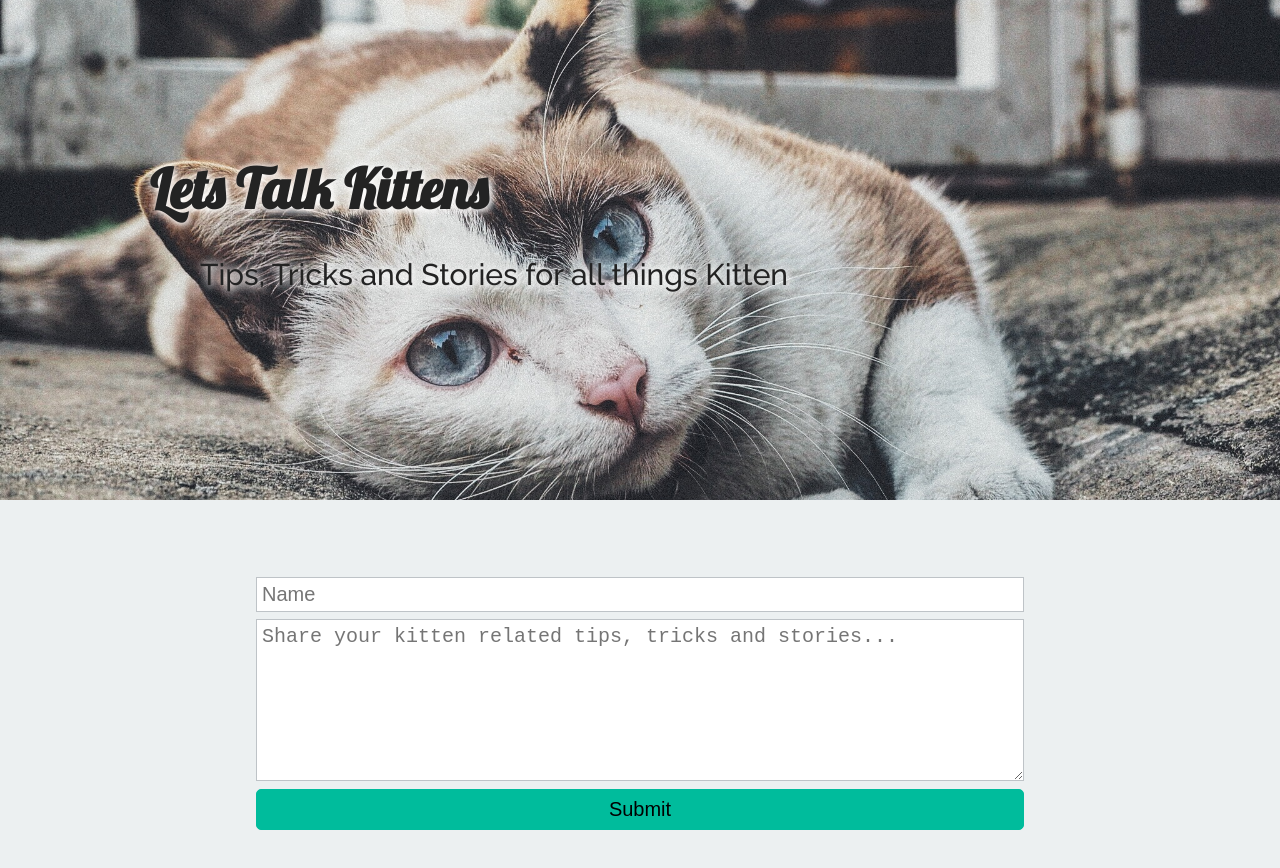
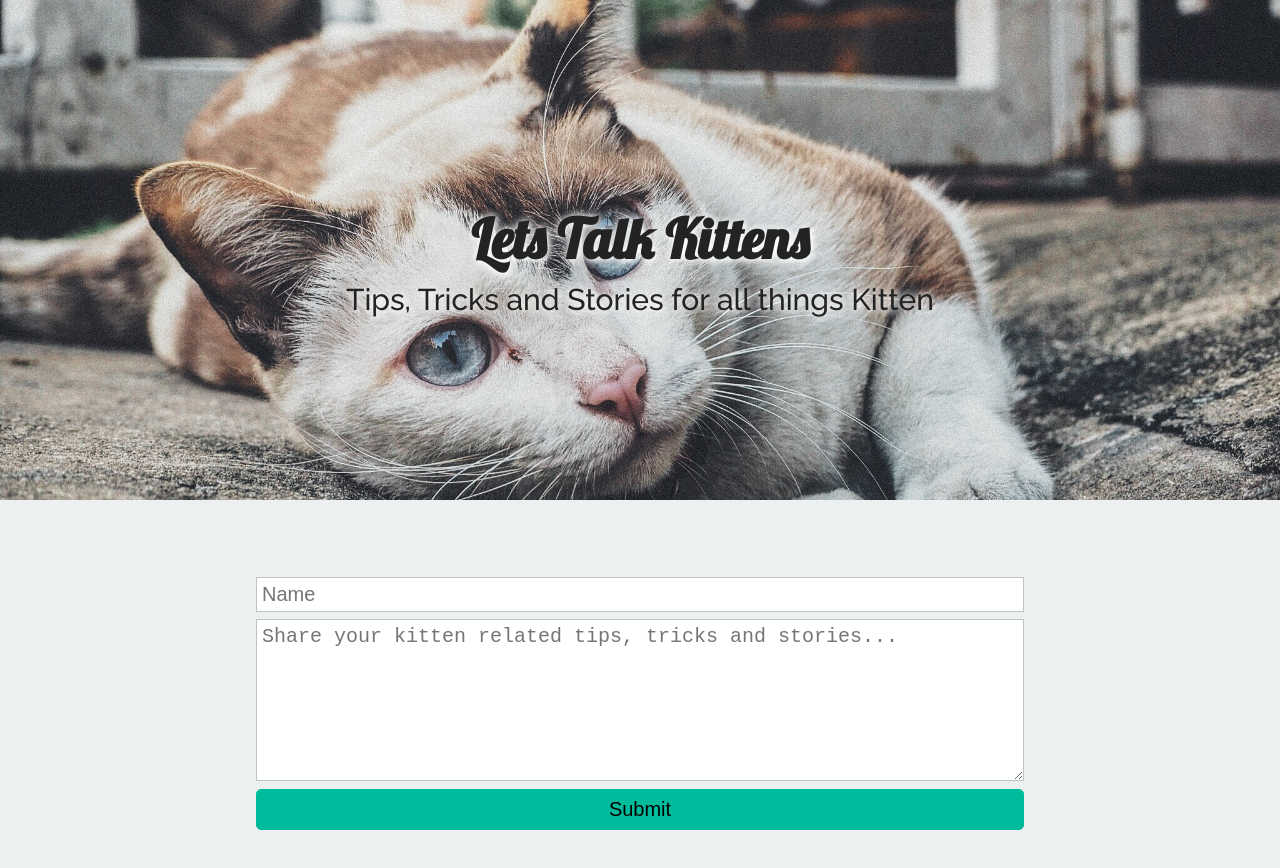
Before and after one commit to bbryant7/MERN-simple-app, a React (Create React App) app: page / in a window 1280 px wide. Shown: the top 868 px of the page. Built offline with nearby package versions, Linux system fonts and the light colour scheme; no server answers.

Commit message:
responsive design

```diff
--- a/src/index.css
+++ b/src/index.css
@@ -8,7 +8,7 @@ body {
 }
 
 .splash{
-  height: 500px;
+  height: 300px;
   width: 100%;
   background-image: url('kitsanoo-65241.jpg');
   background-size: cover;
@@ -18,26 +18,28 @@ body {
 
 h1{
   font-family: 'Lobster', cursive;
-  font-size: 55px;
+  text-align: center;
+  vertical-align: center;
   margin-top: 0;
-  padding: 150px;
-  padding-bottom: 0;
+  padding: 100px 0px 0px 0px;
   margin-bottom: 0;
   text-shadow: white 1px 1px 8px, white 1px 1px 8px;
 }
 
 h2{
-  font-size: 30px;
+  text-align: center;
+  vertical-align: center;
+  margin-top: 0;
   font-weight: 500;
-  padding: 200px;
+  padding: 50px;
   padding-top: 2px;
   text-shadow: white 1px 1px 8px, white 1px 1px 8px;
 }
 
 .post{
   display: flex;
-  margin-left: 20%;
-  margin-right: 20%;
+  margin-left: 10%;
+  margin-right: 10%;
   margin-top: 2%;
 }
 
@@ -69,7 +71,6 @@ h2{
 
 button {
   padding: 8px;
-  font-size: 16px;
   border-bottom-left-radius: 10px;
   border-bottom-right-radius: 10px;
   border-top-left-radius: 0px;
@@ -82,21 +83,19 @@ button {
 form {
   display: flex;
   flex-direction: column;
-  margin-left: 20%;
-  margin-right: 20%;
+  margin-left: 10%;
+  margin-right: 10%;
   margin-bottom: 6%;
   margin-top: 6%;
 
 }
 
 .author-input {
-  font-size: 20px;
   border: 1px solid #BEC3C7;
   padding: 5px;
 }
 
 .comment-box {
-  font-size: 20px;
   margin-top: 1%;
   border: 1px solid #BEC3C7;
   padding: 5px;
@@ -104,13 +103,49 @@ form {
 }
 
 .submit-button {
-  font-size: 20px;
   border-radius: 5px;
   margin-top: 1%;
   background-color: #00BC9C;
   border: 1px solid #00BC9C;
 }
 
+@media screen and ( min-width:900px ){
+  h1{
+    font-size: 55px;
+    padding-top: 200px;
+
+  }
+
+  h2{
+    font-size: 30px;
+
+}
+
+.splash{
+  height: 500px;
+}
+
+.post{
+  margin-left: 20%;
+  margin-right: 20%;
+}
+
+form {
+  margin-left: 20%;
+  margin-right: 20%;
+
+}
+.author-input{
+  font-size: 20px;
+}
+.submit-button{
+    font-size: 20px;
+}
+
+.comment-box{
+    font-size: 20px;
+}
+}
 
 /*Colors
 #00BC9C - accent/button color
```
